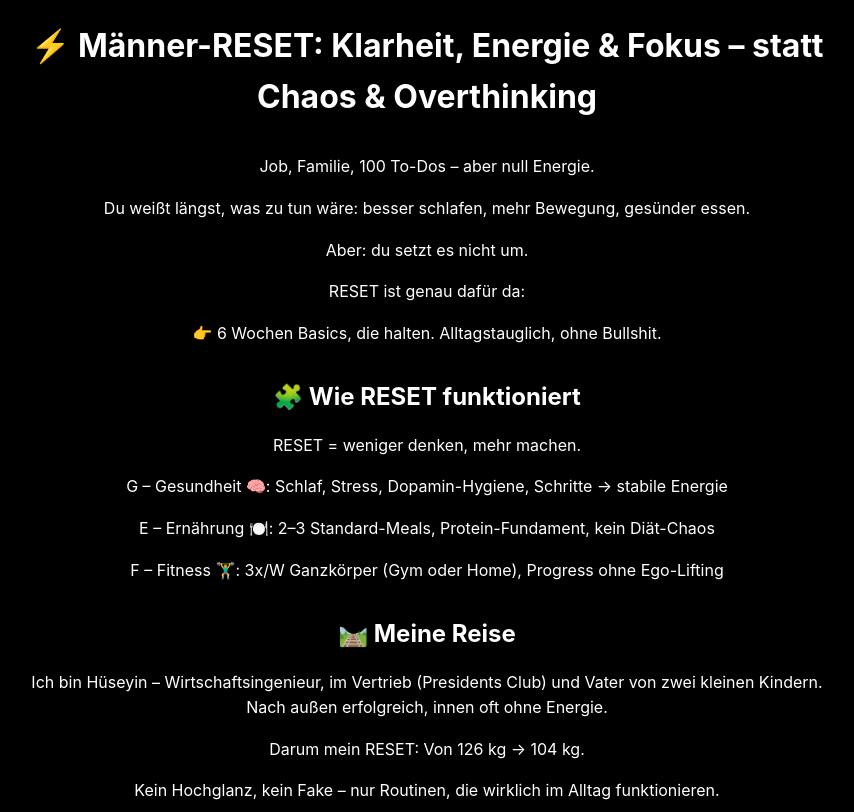
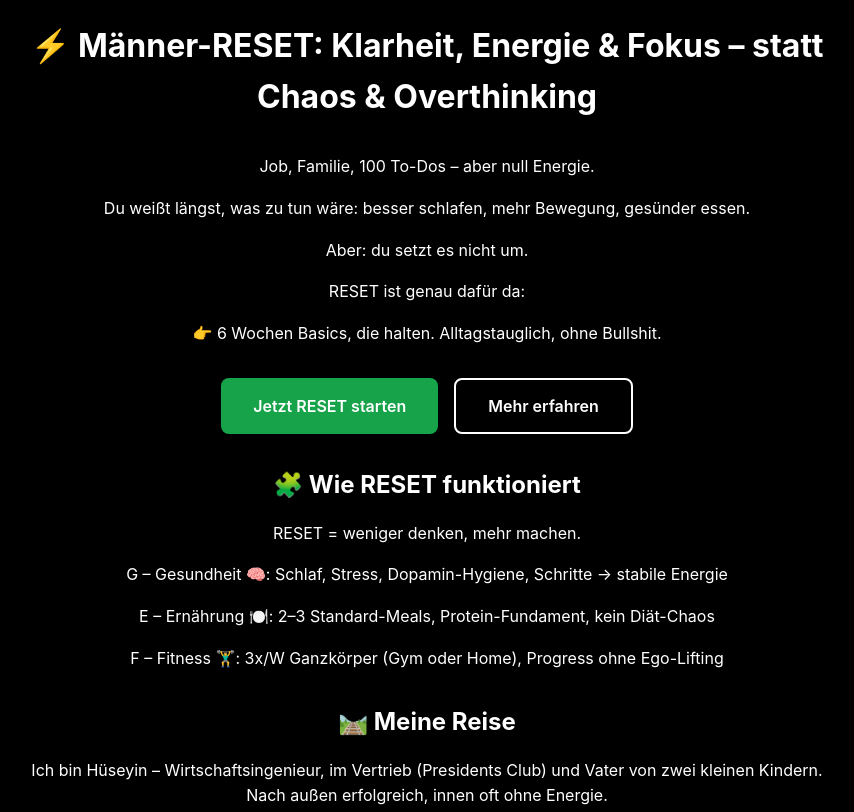
Before and after one commit to stoiccapital/gecit, a plain HTML site: page index.html in a window 1280 px wide. Shown: the top 812 px of the page, without its empty margins (213-1067 px from the left). Drawn offline with Linux system fonts and the light colour scheme.

Commit message:
Add call-to-action buttons to Männer-RESET page

```diff
--- a/index.html
+++ b/index.html
@@ -19,6 +19,11 @@
         <p>RESET ist genau dafür da:</p>
 
         <p>👉 6 Wochen Basics, die halten. Alltagstauglich, ohne Bullshit.</p>
+
+        <div class="cta-buttons">
+            <button class="btn btn-primary">Jetzt RESET starten</button>
+            <button class="btn btn-secondary">Mehr erfahren</button>
+        </div>
 
         <h2>🧩 Wie RESET funktioniert</h2>
         <p>RESET = weniger denken, mehr machen.</p>
@@ -58,6 +63,10 @@
 
         <p>Wir finden deine 2–3 schnellsten Hebel für mehr Energie & Struktur.</p>
 
+        <div class="cta-buttons">
+            <button class="btn btn-primary">Auf Instagram schreiben</button>
+        </div>
+
         <h2>❓ FAQ</h2>
         <p>Gym nötig? Nein. Home-Plan funktioniert.</p>
 
--- a/main.css
+++ b/main.css
@@ -41,6 +41,50 @@ em {
     font-style: italic;
 }
 
+/* Button Styles */
+.cta-buttons {
+    margin: 2rem 0;
+    display: flex;
+    gap: 1rem;
+    justify-content: center;
+    flex-wrap: wrap;
+}
+
+.btn {
+    padding: 1rem 2rem;
+    font-size: 1rem;
+    font-weight: 600;
+    border: none;
+    border-radius: 8px;
+    cursor: pointer;
+    transition: all 0.3s ease;
+    font-family: inherit;
+    text-decoration: none;
+    display: inline-block;
+}
+
+.btn-primary {
+    background: #16A34A;
+    color: white;
+}
+
+.btn-primary:hover {
+    background: #15803d;
+    transform: translateY(-2px);
+}
+
+.btn-secondary {
+    background: transparent;
+    color: white;
+    border: 2px solid white;
+}
+
+.btn-secondary:hover {
+    background: white;
+    color: black;
+    transform: translateY(-2px);
+}
+
 /* Responsive */
 @media (max-width: 768px) {
     body {
@@ -54,4 +98,14 @@ em {
     h2 {
         font-size: 1.3rem;
     }
+
+    .cta-buttons {
+        flex-direction: column;
+        align-items: center;
+    }
+
+    .btn {
+        width: 100%;
+        max-width: 300px;
+    }
 }
```
